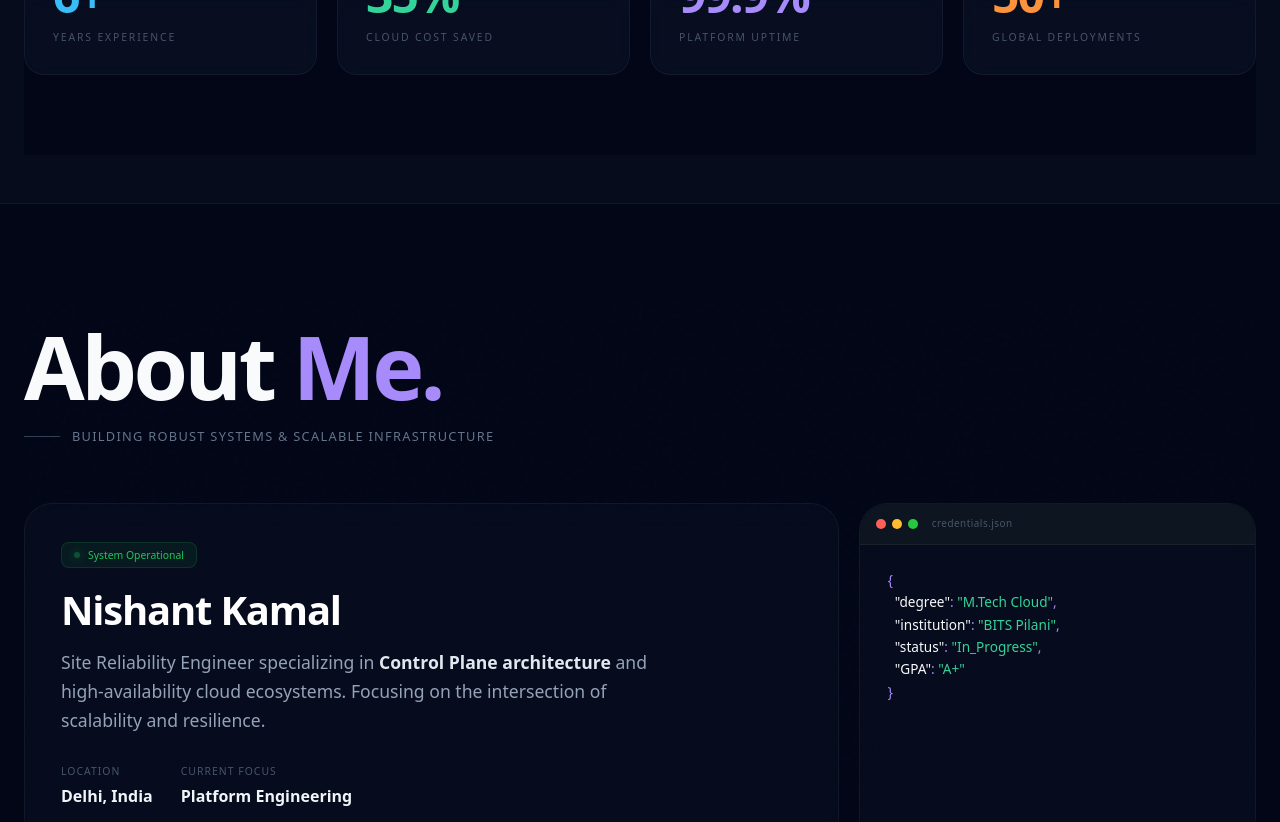
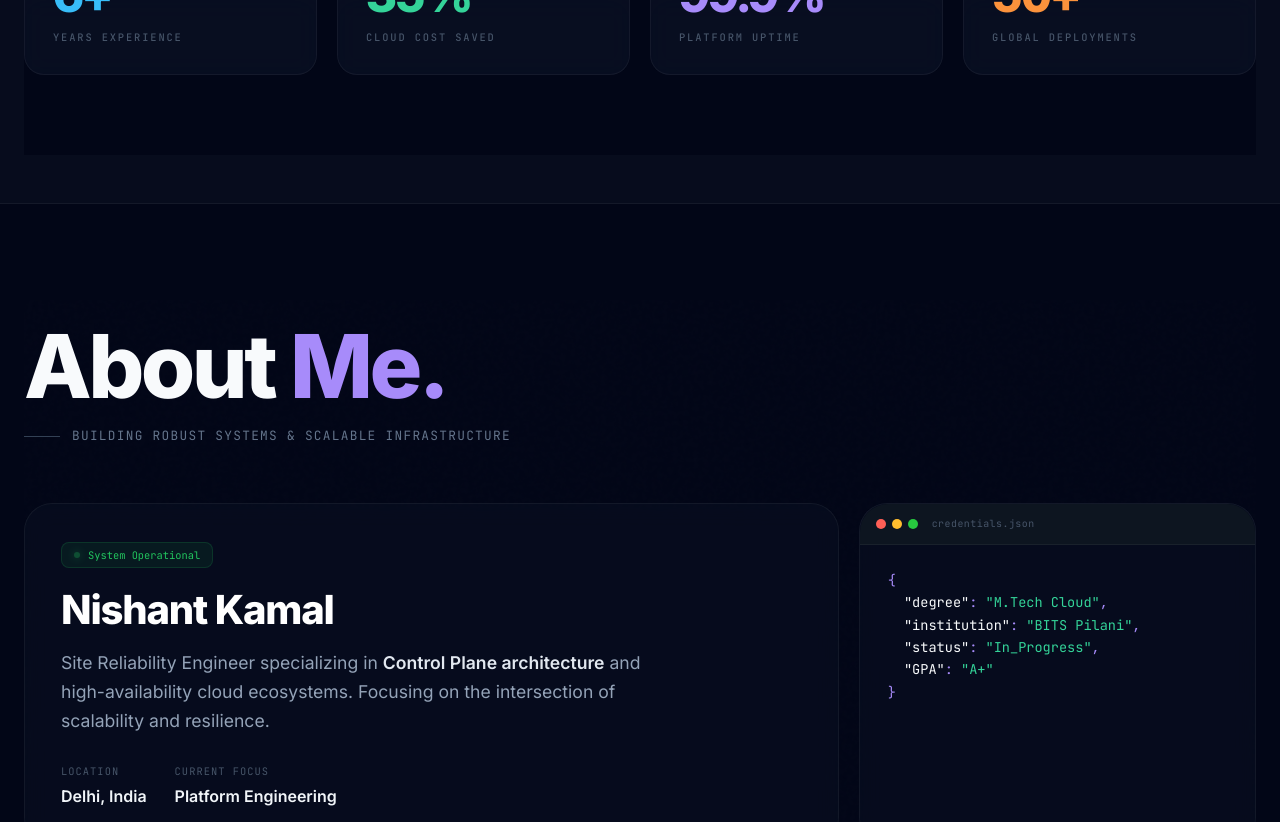
Before and after one commit to nishant-kamal/nishant-portfolio, a Next.js app: page / in a window 1280 px wide. Shown: the part 1260-2082 px from the top of the page. Built offline with nearby package versions, Linux system fonts and the light colour scheme.

Commit message:
Update globals.css

```diff
--- a/app/globals.css
+++ b/app/globals.css
@@ -3,14 +3,15 @@
 @tailwind utilities;
 
 /*
-  NOTE: Google Fonts are intentionally NOT imported here via @import.
-  They are loaded via next/font (Inter + JetBrains Mono) in layout.js,
-  which is the correct Next.js way — avoids duplicate requests and
-  enables font-display: swap automatically.
+  NOTE: Google Fonts are loaded via <link> preconnect + stylesheet in layout.js.
+  next/font is NOT used because this project uses output: "export" (GitHub Pages),
+  which is incompatible with next/font.
 
-  All other per-component @import url(...) calls in Hero.js, Skills.js,
-  Projects.js, Education.js, Contact.js, About.js, Navbar.js should
-  be REMOVED. This file is the single source of truth for fonts.
+  CSS variables --font-sans and --font-mono are defined in :root below.
+  All components that reference var(--font-sans) / var(--font-mono) work as normal.
+
+  Per-component @import url(...) calls in all component files have been removed.
+  This file + layout.js <link> is the single source of truth for fonts.
 */
 
 /* ─────────────────────────────────────────────────────────────────────────
@@ -42,8 +43,9 @@
   --orange: #fb923c;
 
   /* Typography — variables reference next/font CSS vars set in layout.js */
-  --font-sans: var(--font-sans, 'Inter', system-ui, -apple-system, sans-serif);
-  --font-mono: var(--font-mono, 'JetBrains Mono', 'Space Mono', monospace);
+  /* Font stack — loaded via <link> in layout.js (next/font removed for static export compat) */
+  --font-sans: 'Inter', system-ui, -apple-system, sans-serif;
+  --font-mono: 'JetBrains Mono', 'Fira Code', monospace;
 
   /* Easing & Radius */
   --ease: cubic-bezier(0.23, 1, 0.32, 1);
```
